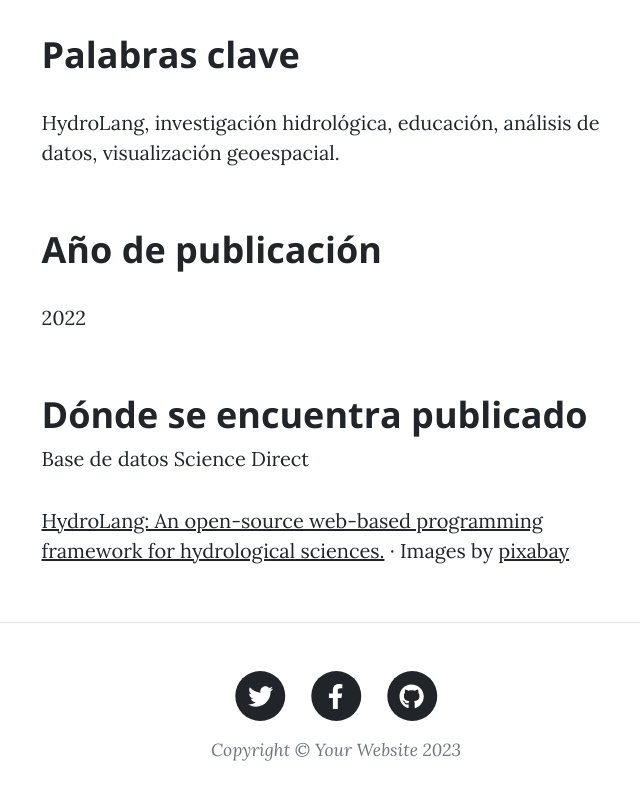
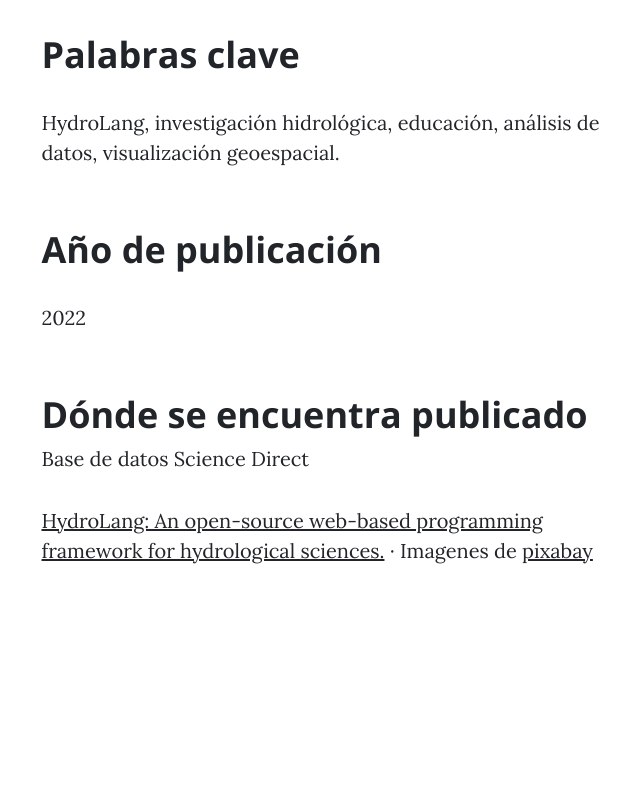
Before and after one commit to JuPaLoGu/taller2ntd, a plain HTML site: page post.html in a window 1280 px wide. Shown: the part 1763-2575 px from the top of the page, without its empty margins (304-944 px from the left). After the commit the page ends 2385 px from the top, so only its background shows below. Drawn offline with nearby package versions, Linux system fonts and the light colour scheme.

Commit message:
Articulo 2
Personalización de la página del artículo 2, eliminación de links a páginas externas, modificación de la imagen de portada.

```diff
--- a/post.html
+++ b/post.html
@@ -68,7 +68,7 @@
                         <a href="https://recursosvirtuales.konradlorenz.edu.co:2053/science/article/pii/S1364815222002250">Base de datos Science Direct</a>
                         <p>
                             <a href="https://recursosvirtuales.konradlorenz.edu.co:2053/science/article/pii/S1364815222002250">HydroLang: An open-source web-based programming framework for hydrological sciences.</a>
-                            &middot; Images by
+                            &middot; Imagenes de
                             <a href="https://pixabay.com/illustrations/code-reflection-digital-technology-8779051/">pixabay</a>
                         </p>
                     </div>
@@ -76,41 +76,6 @@
             </div>
         </article>
         <!-- Footer-->
-        <footer class="border-top">
-            <div class="container px-4 px-lg-5">
-                <div class="row gx-4 gx-lg-5 justify-content-center">
-                    <div class="col-md-10 col-lg-8 col-xl-7">
-                        <ul class="list-inline text-center">
-                            <li class="list-inline-item">
-                                <a href="#!">
-                                    <span class="fa-stack fa-lg">
-                                        <i class="fas fa-circle fa-stack-2x"></i>
-                                        <i class="fab fa-twitter fa-stack-1x fa-inverse"></i>
-                                    </span>
-                                </a>
-                            </li>
-                            <li class="list-inline-item">
-                                <a href="#!">
-                                    <span class="fa-stack fa-lg">
-                                        <i class="fas fa-circle fa-stack-2x"></i>
-                                        <i class="fab fa-facebook-f fa-stack-1x fa-inverse"></i>
-                                    </span>
-                                </a>
-                            </li>
-                            <li class="list-inline-item">
-                                <a href="#!">
-                                    <span class="fa-stack fa-lg">
-                                        <i class="fas fa-circle fa-stack-2x"></i>
-                                        <i class="fab fa-github fa-stack-1x fa-inverse"></i>
-                                    </span>
-                                </a>
-                            </li>
-                        </ul>
-                        <div class="small text-center text-muted fst-italic">Copyright &copy; Your Website 2023</div>
-                    </div>
-                </div>
-            </div>
-        </footer>
         <!-- Bootstrap core JS-->
         <script src="https://cdn.jsdelivr.net/npm/bootstrap@5.2.3/dist/js/bootstrap.bundle.min.js"></script>
         <!-- Core theme JS-->
```
